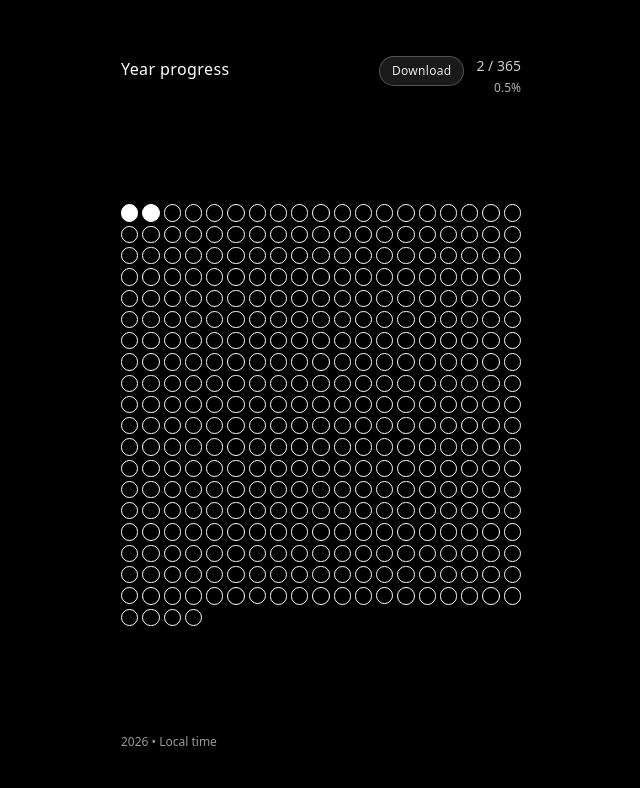
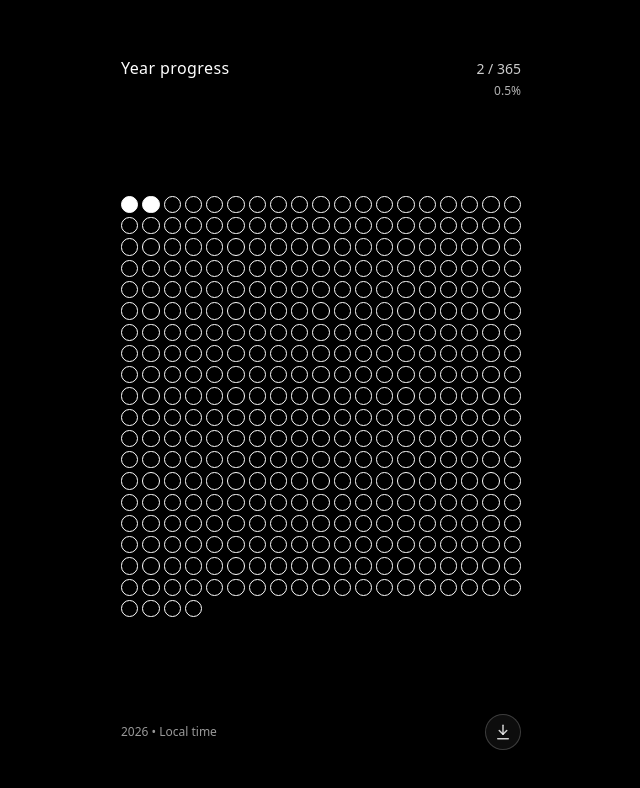
Before and after one commit to griffero/365, a Vue app: page / in a window 1280 px wide. Shown: the top 788 px of the page, without its empty margins (319-959 px from the left). Built offline with nearby package versions, Linux system fonts and the light colour scheme.

Commit message:
Move download button to footer icon

```diff
--- a/src/App.vue
+++ b/src/App.vue
@@ -54,20 +54,9 @@ async function onDownload() {
     >
       <header class="flex items-baseline justify-between gap-3">
         <h1 class="text-base font-medium tracking-wide">Year progress</h1>
-        <div class="flex items-start gap-3">
-          <button
-            type="button"
-            class="shrink-0 rounded-full border border-white/25 bg-white/10 px-3 py-1.5 text-xs font-medium tracking-wide text-white/90 hover:bg-white/15 active:bg-white/20"
-            @click="onDownload"
-          >
-            Download
-          </button>
-          <div class="flex flex-col items-end">
-          <div class="text-sm tabular-nums text-white/80">
-            {{ filledCount }} / {{ totalDays }}
-          </div>
+        <div class="flex flex-col items-end">
+          <div class="text-sm tabular-nums text-white/80">{{ filledCount }} / {{ totalDays }}</div>
           <div class="mt-1 text-xs tabular-nums text-white/70">{{ yearPercent }}%</div>
-          </div>
         </div>
       </header>
 
@@ -86,8 +75,32 @@ async function onDownload() {
         </div>
       </div>
 
-      <footer class="pt-4 text-xs text-white/60">
-        {{ year }} • Local time
+      <footer class="pt-4 flex items-center justify-between text-xs text-white/60">
+        <div>{{ year }} • Local time</div>
+        <button
+          type="button"
+          class="rounded-full border border-white/20 bg-white/5 p-2 text-white/80 hover:bg-white/10 hover:text-white/90 active:bg-white/15"
+          aria-label="Download story image"
+          title="Download"
+          @click="onDownload"
+        >
+          <svg
+            xmlns="http://www.w3.org/2000/svg"
+            width="18"
+            height="18"
+            viewBox="0 0 24 24"
+            fill="none"
+            stroke="currentColor"
+            stroke-width="2"
+            stroke-linecap="round"
+            stroke-linejoin="round"
+            aria-hidden="true"
+          >
+            <path d="M12 3v12" />
+            <path d="M7 10l5 5 5-5" />
+            <path d="M5 21h14" />
+          </svg>
+        </button>
       </footer>
     </section>
   </main>
```
